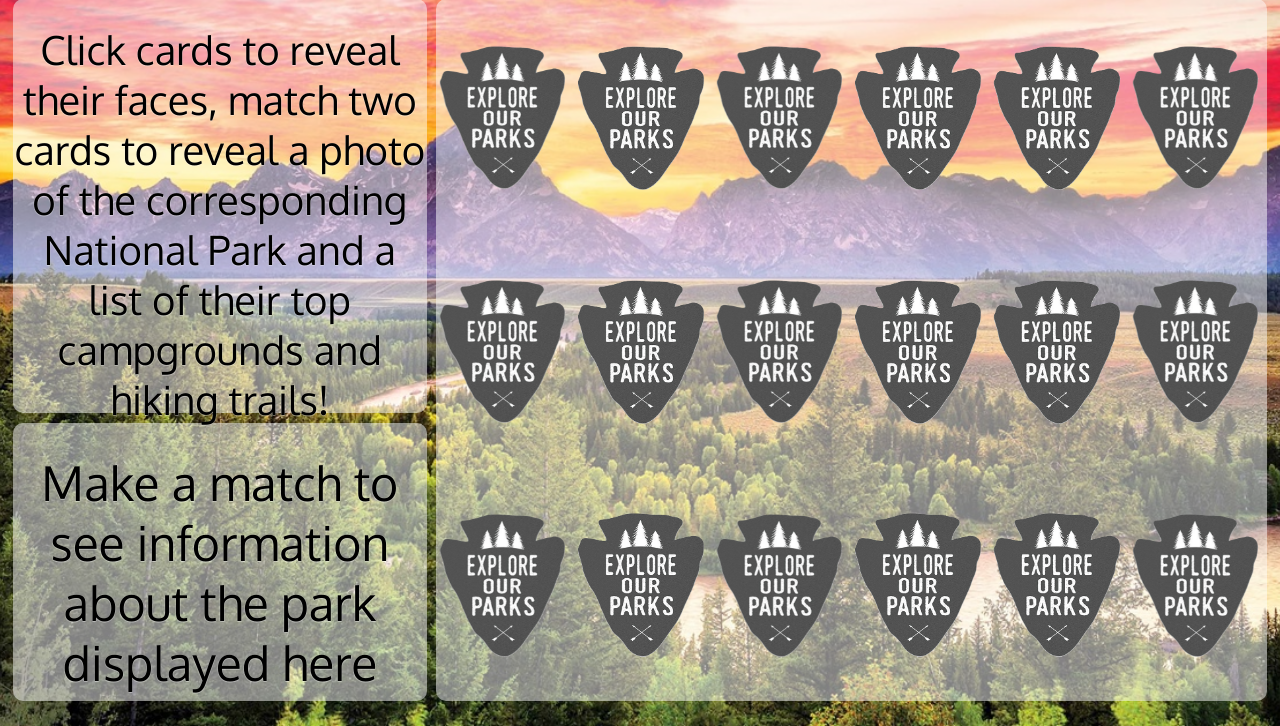
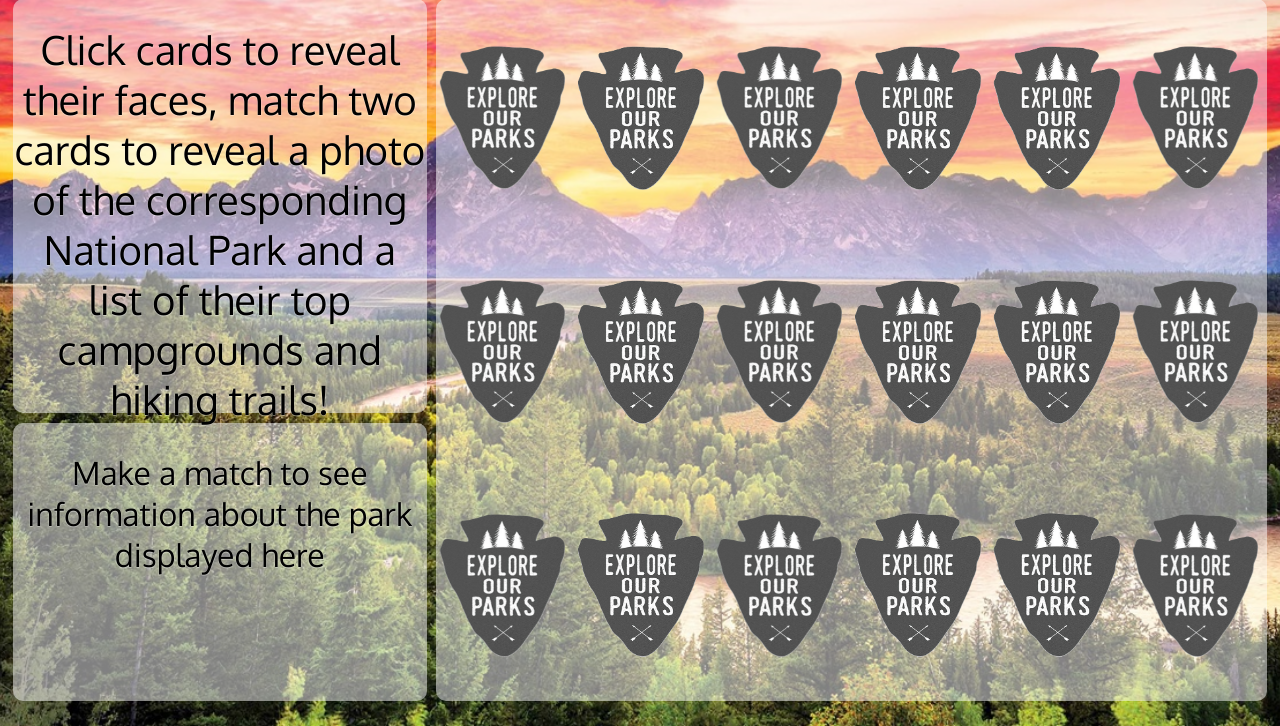
Before and after one commit to MLSandoval/memory-match, a PHP site: page / in a window 1280 px wide. Shown: the part 217-943 px from the top of the page. Run offline with PHP 8.4, Linux system fonts and the light colour scheme.

Commit message:
code cleaned, project complete

```diff
--- a/server/public/index.html
+++ b/server/public/index.html
@@ -6,10 +6,9 @@
     <meta http-equiv="X-UA-Compatible" content="ie=edge">
     <title>Memory Match</title>
     <link href="https://fonts.googleapis.com/css?family=Oxygen&display=swap" rel="stylesheet">
-    <link rel="stylesheet" href="style_mobile.css">
+    <link rel="stylesheet" href="style_base-mobile.css">
     <link rel="stylesheet" media="screen and (min-width: 813px)" href="style_tablet.css"/>
     <link rel="stylesheet" media="screen and (min-width: 1025px)" href="style_desktop.css"/>
-    <!-- <link rel="stylesheet" media="screen and (orientation: portrait)" href="style_portait.css"/> -->
 </head>
 <body>
     <div id="game-container" class="game-container">
@@ -75,7 +74,6 @@
             <button id="modal-button" class="modal-button rounded-corners">Play again?</button>
         </div>
     </div>
-    <!-- <div id="portrait-modal" class="portait-modal" style="visibility: hidden;"> -->
     <div id="portrait-modal" class="portrait-modal">
         <div class="portait-modal-content">
             <div class="rewind-image"> </div>
--- a/server/public/index.js
+++ b/server/public/index.js
@@ -53,9 +53,8 @@ let stats = null;
 let finalMatchCaption = null;
 
 $(document).ready(function(){
-    // checkOrientation();
     createCards(cardImageURLArray, parkImageURLArray);
-    // shuffleCardsArr();
+    shuffleCardsArr();
     appendCardsToDom();
     assignClickHandlers();
     updateStats();
@@ -64,28 +63,11 @@ $(document).ready(function(){
 const assignClickHandlers = () => {
     $('.card-container').on('click', flipCard);
     $('#modal-button').on('click', resetGame);
-
-}
-
-const checkOrientation = () =>{
-    if(!DOMElements.portraitModal) DOMElements.portraitModal = $('#portrait-modal');
-    if(window.orientation === 0){
-        DOMElements.portraitModal.css('visibility', 'visible');
-    };
-    window.onorientationchange = () => {
-        console.log('Orientation changed: ', window.orientation);
-        if (window.orientation === 90) {
-            DOMElements.portraitModal.css('visibility', 'hidden');
-        } else {
-            DOMElements.portraitModal.css('visibility', 'visible');
-        };
-    };
 }
 
 const createCards = (cardImages, matchImages) => {
     cardImages = cardImages.concat(cardImages);
     matchImages = matchImages.concat(matchImages);
-
     let cardsArr = [];
     for(let i = 0; i < cardImages.length; i++){
         let cardContainer = $("<div>").addClass('card-container').attr('match-image', matchImages[i]);
@@ -106,10 +88,8 @@ const shuffleCardsArr = () => {
     let max = DOMElements.cards.length;
     let temp;
     let index;
-
     while (max) {
         index = Math.floor(Math.random() * max--);
-
         temp = DOMElements.cards[max];
         DOMElements.cards[max] = DOMElements.cards[index];
         DOMElements.cards[index] = temp;
@@ -152,7 +132,6 @@ const flipCard = (event) => {
 const checkMatch = (flippedCards) => {
     let card1 = flippedCards[0].children[1];
     let card2 = flippedCards[1].children[1];
-
     if ($(card1).css('background-image') !== $(card2).css('background-image')){
         $(flippedCards[0]).toggleClass('is-flipped');
         $(flippedCards[1]).toggleClass('is-flipped');
@@ -177,7 +156,6 @@ const fetchMatchData = (searchTarget) =>{
     let lat;
     let lon;
     let caption;
-
     switch(searchTarget){
         case 'assets/images/MatchImages/ArchesImage600.png':
             lat = 38.733;
@@ -226,7 +204,6 @@ const fetchMatchData = (searchTarget) =>{
             break;
         default: console.log('No matching search target.');
     }
-
     fetch(`../proxy_campgrounds.php?lat=${lat}&lon=${lon}`, {
         method: 'GET',
         headers: {
@@ -239,7 +216,6 @@ const fetchMatchData = (searchTarget) =>{
         appendCampgrounds(result);
     })
     .catch(error => console.log('Campgrounds fetch error: ', error));
-
     fetch(`../proxy_trails.php?lat=${lat}&lon=${lon}`, {
         method: 'GET',
         headers: {
@@ -289,7 +265,6 @@ const appendTrails = (data, match) =>{
         if(!DOMElements.trailsAndCampgrounds) DOMElements.trailsAndCampgrounds = $('ul');
         DOMElements.trailsAndCampgrounds.fadeIn(400);
     });
-
     if(stats.matches === 1) hideInitialText();
     displayMatchImage(match);
 }
@@ -318,7 +293,6 @@ const displayMatchImage = (imageURL) => {
                 }).fadeIn(250);
             });
         });
-
     } else {
         DOMElements.matchImage.fadeOut(350, () => {
             DOMElements.matchImage.fadeIn(350).css({
@@ -330,13 +304,11 @@ const displayMatchImage = (imageURL) => {
 }
 
 const displayParkCaption = (caption) => {
-    if(stats.matches === 9){
-        finalMatchCaption = caption;
-    }
+    if(stats.matches === 9) finalMatchCaption = caption;
 
     DOMElements.imageCaption.fadeIn(250, () => {
         DOMElements.imageCaption.text(caption);
-    })
+    });
 }
 
 const updateStats = () =>{
@@ -350,13 +322,11 @@ const updateStats = () =>{
         DOMElements.stats.attempts = $('#attempts-text');
         DOMElements.stats.gamesPlayed = $('#games-played-text');
         DOMElements.stats.matches = $('#matches-text');
-    }
-
+    };
     if (stats.matches === 9) {
         stats.gamesPlayed++;
         setTimeout(displayModal, 1250);
-    }
-
+    };
     DOMElements.stats.attempts.text(`Attempts: ${stats.attempts}`);
     DOMElements.stats.gamesPlayed.text(`Games Played: ${stats.gamesPlayed}`);
     DOMElements.stats.matches.text(`Matches: ${stats.matches}`);
@@ -366,7 +336,6 @@ const displayModal = () => {
     setFinalMatchData();
     setEndQuote();
     setModalBG();
-
     DOMElements.gameContainer.fadeOut(1000, () => {
         DOMElements.modal.fadeIn(1000, () => {
             DOMElements.modal.css('display', 'flex');
@@ -376,17 +345,12 @@ const displayModal = () => {
 }
 
 const setModalBG = () => {
-
     if (!DOMElements.modal) DOMElements.modal = $('#modal');
-
-
     let finalMatchParkURL = DOMElements.matchImage.css('background-image');
     let parkIndex;
-
     parkImageURLArray.forEach((element, index) => {
         if (finalMatchParkURL.includes(element)) parkIndex = index;
     });
-
     DOMElements.modal.css({
         'background': `url(${bgParkImages[parkIndex]})`,
         'background-size': 'cover',
@@ -414,11 +378,9 @@ const setEndQuote = () => {
         DOMElements.modalText = $('#modal-text');
         DOMElements.textWrapper = $('#text-wrapper');
     };
-
     let max = parkQuotes.length;
     let temp;
     let index;
-
     while (max) {
         index = Math.floor(Math.random() * max--);
 
@@ -437,12 +399,10 @@ const resetGame = () => {
     DOMElements.cards.forEach((element)=>{
         $(element).removeClass('is-flipped').on('click', flipCard);
     });
-
-    // shuffleCardsArr();
+    shuffleCardsArr();
     stats.attempts = 0;
     stats.matches = 0;
     updateStats();
-
     DOMElements.modal.fadeOut(1500, () => {
         DOMElements.finalMatchInfo.html('');
         DOMElements.imageCaption.fadeOut(0);
--- a/server/public/style_mobile.css
+++ b/server/public/style_base-mobile.css
@@ -1,9 +1,7 @@
 html{
-    background-color: orange;
     display:flex;
     justify-content: space-around;
     align-content: center;
-    /* align-items: center; */
 }
 body{
     text-shadow:
@@ -13,8 +11,6 @@ body{
         .5px .5px 0 rgba(255, 255, 255, 0.2);
     height:100vh;
     width: 100vw;
-    /* max-width: 1400px;
-    max-height: 817px; */
     overflow: hidden;
     position:relative;
     padding: 5px;
@@ -48,7 +44,6 @@ header{
 .header-text{
     margin:0;
     font-size: 2rem;
-
 }
 .stats-container{
     height: 10%;
@@ -117,8 +112,6 @@ header{
 .info-div-text-container{
     padding-left: 3%;
     padding-top: 3%;
-    /* display:flex; */
-    /* justify-content: space-around; */
     height:100%;
 }
 .info-box{
--- a/server/public/style_desktop.css
+++ b/server/public/style_desktop.css
@@ -24,7 +24,7 @@ body{
 }
 .initial-info-box{
     padding-top: 7%;
-    font-size: 3rem;
+    font-size: 2rem;
 }
 .info-box{
     padding-left: 3%;
--- a/server/public/style_portait.css
+++ /dev/null
@@ -1,4 +0,0 @@
-.portrait-modal{
-    /* display: block; */
-    visibility: visible;
-}
--- a/server/public/style_tablet.css
+++ b/server/public/style_tablet.css
@@ -1,8 +1,4 @@
-html{
-    background-color: blue;
-}
 body{
-    background-color: aqua;
     font-size: 1.75rem;
 }
 .game-container{
```
